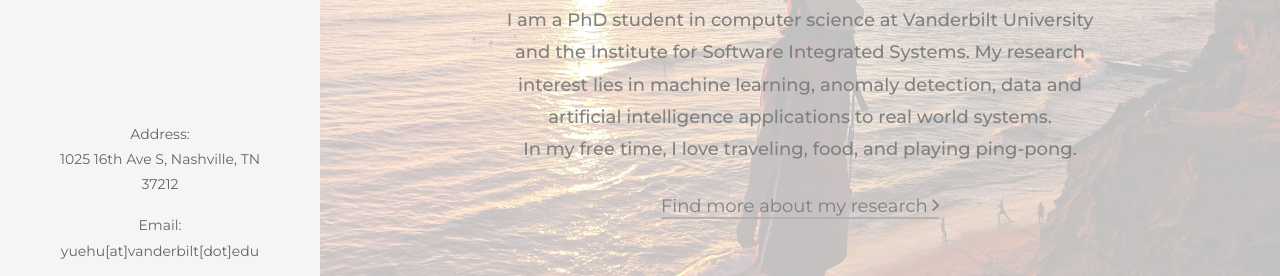
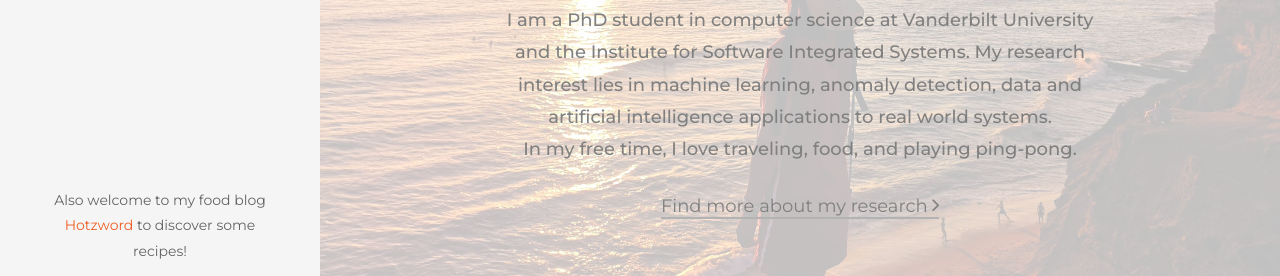
Before and after one commit to yuehu9/yuehu9.github.io, a plain HTML site: page index.html in a window 1280 px wide. Shown: the part 455-731 px from the top of the page. Drawn offline with Linux system fonts and the light colour scheme; some packages are replaced by stand-ins of ours; no server answers; files whose address does not match are found by name.

Commit message:
add foodblog link

```diff
--- a/index.html
+++ b/index.html
@@ -43,10 +43,10 @@
 			</nav>
 
 
+			<div class="colorlib-footer">
 
-			<div class="colorlib-footer">
-				<p><span>Address:</span> 1025 16th Ave S, Nashville, TN 37212</p>
-				<p><span>Email:</span> yuehu[at]vanderbilt[dot]edu</p>
+				<p>Also welcome to my food blog <a href="https://hotzword.github.io">Hotzword</a> to discover some recipes!</p>
+
 				<ul>
 					<li><a href="https://github.com/yuehu9"><i class="icon-github-square"></i></a></li>
 					<li><a href="https://www.instagram.com/yue69999"><i class="icon-instagram"></i></a></li>
```
Also changed, not shown: 2 other files.
